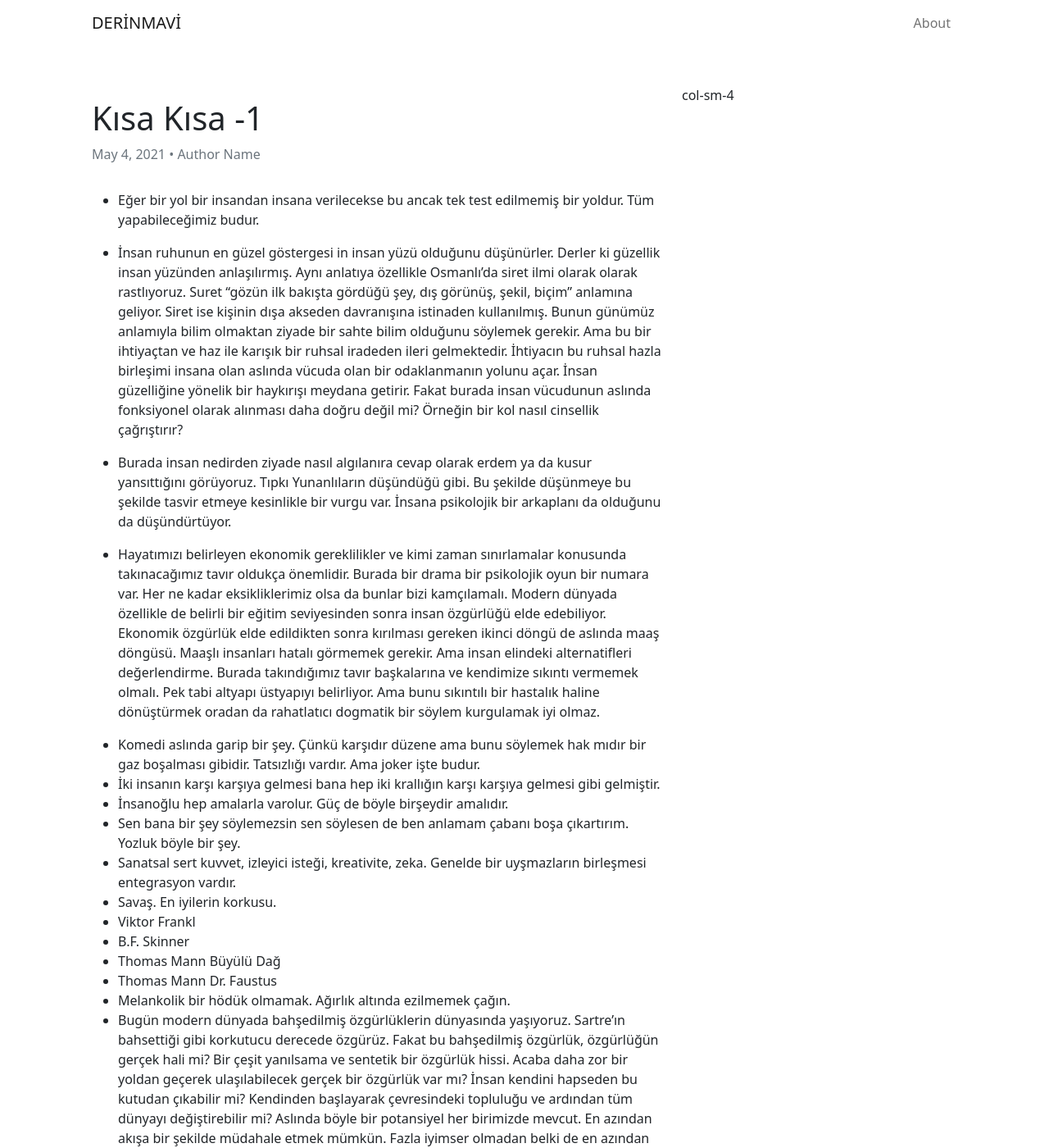
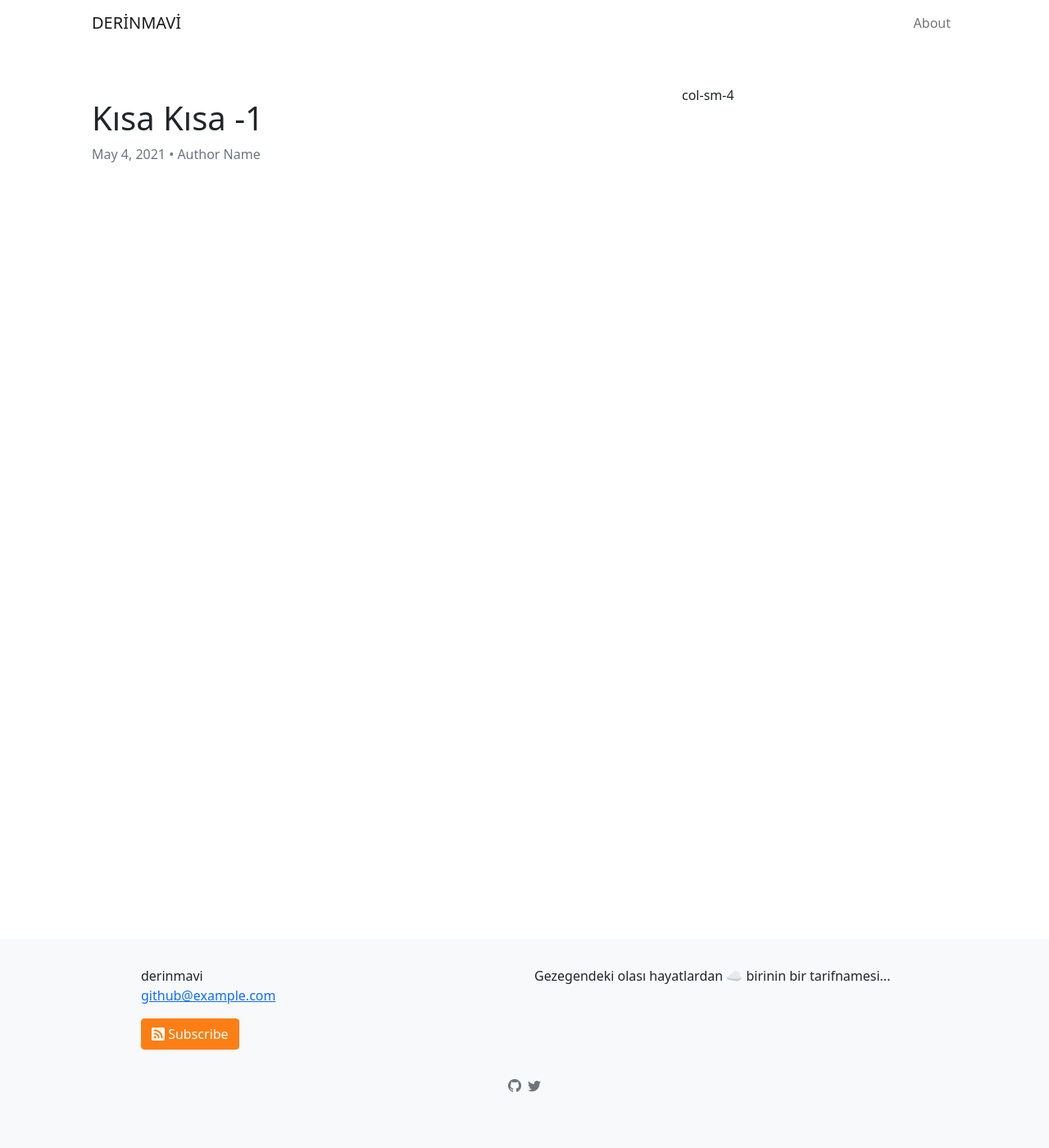
Before and after one commit to tozbulut/derinmavi.io, a Jekyll site: the page built from _posts/2021-05-04-welcome-to-jekyll.markdown, in a window 1280 px wide and 1400 px high. Shown: the whole window at 82% size. Built offline with Jekyll 4.4.1, drawn with Linux system fonts in a browser that asks for light colours; some of the changed text lies outside the part shown.

Commit message:
Update 2021-05-04-welcome-to-jekyll.markdown

```diff
--- a/_posts/2021-05-04-welcome-to-jekyll.markdown
+++ b/_posts/2021-05-04-welcome-to-jekyll.markdown
@@ -5,32 +5,3 @@ date:   2021-05-04 12:58:51 -0500
 categories: jekyll update
 author: Author Name
 ---
-
-
-* Eğer bir yol bir insandan insana verilecekse bu ancak tek test edilmemiş bir yoldur. Tüm yapabileceğimiz budur.
-
-* İnsan ruhunun en güzel göstergesi in insan yüzü olduğunu düşünürler. Derler ki güzellik insan yüzünden anlaşılırmış. Aynı anlatıya özellikle Osmanlı'da siret ilmi olarak olarak rastlıyoruz. Suret "gözün ilk bakışta gördüğü şey, dış görünüş, şekil, biçim" anlamına geliyor. Siret ise kişinin dışa akseden davranışına istinaden kullanılmış. Bunun günümüz anlamıyla bilim olmaktan ziyade bir sahte bilim olduğunu söylemek gerekir. Ama bu bir ihtiyaçtan ve haz ile karışık bir ruhsal iradeden ileri gelmektedir. İhtiyacın bu ruhsal hazla birleşimi insana olan aslında vücuda olan bir odaklanmanın yolunu açar. İnsan güzelliğine yönelik bir haykırışı meydana getirir. Fakat burada insan vücudunun aslında fonksiyonel olarak alınması daha doğru değil mi? Örneğin bir kol nasıl cinsellik çağrıştırır?
-
-* Burada insan nedirden ziyade nasıl algılanıra cevap olarak erdem ya da kusur yansıttığını görüyoruz. Tıpkı Yunanlıların düşündüğü gibi. Bu şekilde düşünmeye bu şekilde tasvir etmeye kesinlikle bir vurgu var. İnsana psikolojik bir arkaplanı da olduğunu da düşündürtüyor.
-
-* Hayatımızı belirleyen ekonomik gereklilikler ve kimi zaman sınırlamalar konusunda takınacağımız tavır oldukça önemlidir. Burada bir drama bir psikolojik oyun bir numara var. Her ne kadar eksikliklerimiz olsa da bunlar bizi kamçılamalı. Modern dünyada özellikle de belirli bir eğitim seviyesinden sonra insan özgürlüğü elde edebiliyor. Ekonomik özgürlük elde edildikten sonra kırılması gereken ikinci döngü de aslında maaş döngüsü. Maaşlı insanları hatalı görmemek gerekir. Ama insan elindeki alternatifleri değerlendirme. Burada takındığımız tavır başkalarına ve kendimize sıkıntı vermemek olmalı. Pek tabi altyapı üstyapıyı belirliyor. Ama bunu sıkıntılı bir hastalık haline dönüştürmek oradan da rahatlatıcı dogmatik bir söylem kurgulamak iyi olmaz.
-
-* Komedi aslında garip bir şey. Çünkü karşıdır düzene ama bunu söylemek hak mıdır bir gaz boşalması gibidir. Tatsızlığı vardır. Ama joker işte budur.
-* İki insanın karşı karşıya gelmesi bana hep iki krallığın karşı karşıya gelmesi gibi gelmiştir.
-* İnsanoğlu hep amalarla varolur. Güç de böyle birşeydir amalıdır.
-* Sen bana bir şey söylemezsin sen söylesen de ben anlamam çabanı boşa çıkartırım. Yozluk böyle bir şey.
-* Sanatsal sert kuvvet, izleyici isteği, kreativite, zeka. Genelde bir uyşmazların birleşmesi entegrasyon vardır.
-* Savaş. En iyilerin korkusu.
-* Viktor Frankl
-* B.F. Skinner
-* Thomas Mann Büyülü Dağ
-* Thomas Mann Dr. Faustus
-* Melankolik bir hödük olmamak. Ağırlık altında ezilmemek çağın.
-* Bugün modern dünyada bahşedilmiş özgürlüklerin dünyasında yaşıyoruz. Sartre'ın bahsettiği gibi korkutucu derecede özgürüz. Fakat bu bahşedilmiş özgürlük, özgürlüğün gerçek hali mi? Bir çeşit yanılsama ve sentetik bir özgürlük hissi. Acaba daha zor bir yoldan geçerek ulaşılabilecek gerçek bir özgürlük var mı? İnsan kendini hapseden bu kutudan çıkabilir mi? Kendinden başlayarak çevresindeki topluluğu ve ardından tüm dünyayı değiştirebilir mi? Aslında böyle bir potansiyel her birimizde mevcut. En azından akışa bir şekilde müdahale etmek mümkün. Fazla iyimser olmadan belki de en azından bunu prensip olarak kabul etmek gerekiyor.
-* İnsanoğlunun en yetkin olduğu nokta bilincidir.
-* Hangi noktada geriyiz cetvel ne söylüyor. 4000 tane nokta tespit edilmiş.
-* Kaderine tapar delikankı ve Acısına
-* Pek çok düşünürün aforizmalara yönelmesine şaşmamalı. Kimi zaman şiirsel kısa sembolik bir anlatım pek çok şeyi özetleyebilir.
-* İnsonoğlu netlik sever. Hayata dair en sarsıcı gerçeklerin ifadesi uçuk ve son derece cümlelerden geçer.
-* Morgan Scott Peck was an American psychiatrist and best-selling author who wrote the book The Road Less Traveled, published in 1978.https://en.wikipedia.org/wiki/M._Scott_Peck
-* Muzzam bir güce erişebiliyor. Bu nedenle ben kendi adıma şiirsel anlatımları önemsiyorum. Bu bedenle bu bölümde kısa kısa düşüncelerimi
```
